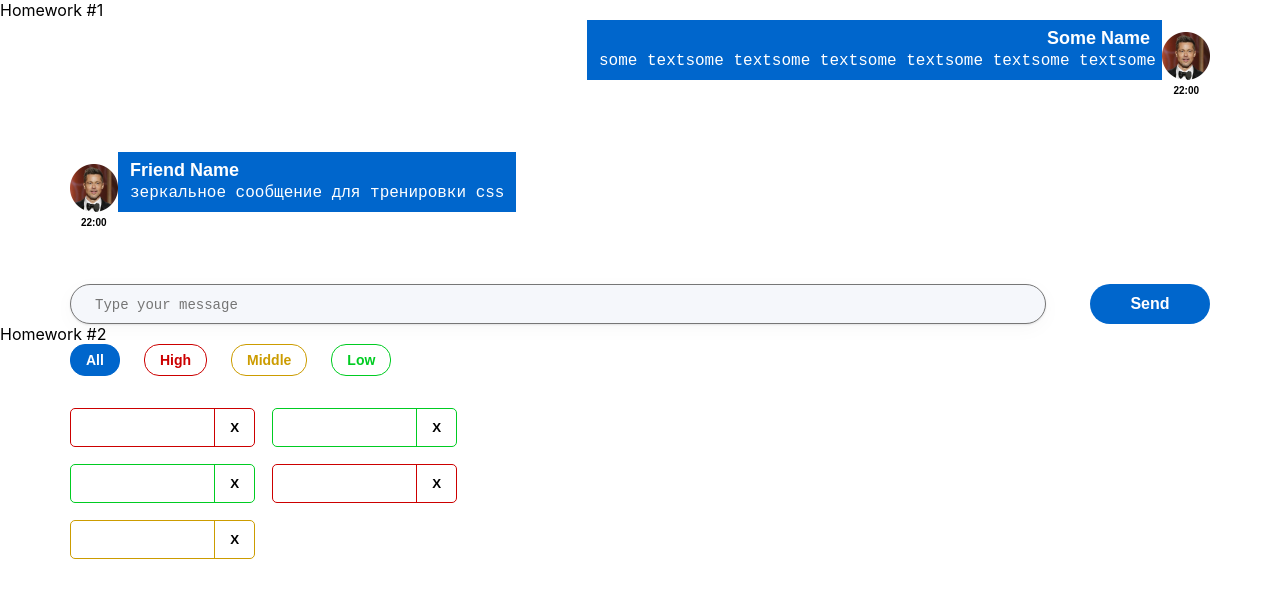
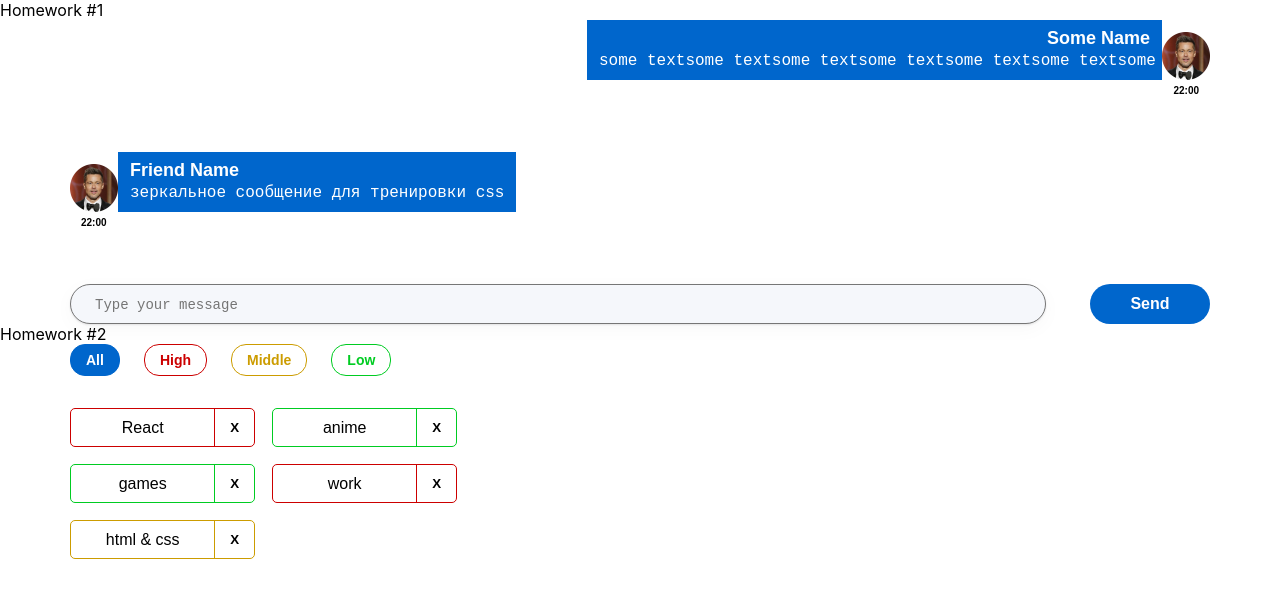
Before and after one commit to FilippSM/homework-front-sprint-two, a React (Create React App) app: page / in a window 1280 px wide. Shown: the top 598 px of the page. Built offline with nearby package versions, Linux system fonts and the light colour scheme.

Commit message:
(sprint 2 week 2) full points completed

```diff
--- a/src/s2-homeworks/hw02/affairs/Affairs.tsx
+++ b/src/s2-homeworks/hw02/affairs/Affairs.tsx
@@ -4,24 +4,24 @@ import {AffairType, FilterType} from '../HW2'
 import s from './Affairs.module.css'
 
 type AffairsPropsType = {
-    data: any // need to fix any
-    setFilter: any
-    deleteAffairCallback: any
+    data: AffairType[] // need to fix any
+    setFilter: React.Dispatch<React.SetStateAction<FilterType>>
+    deleteAffairCallback: (_id: number) => void
     filter: FilterType
 }
 
 function Affairs(props: AffairsPropsType) {
     const setAll = () => {
-        // need to fix
+        props.setFilter('all');
     }
     const setHigh = () => {
-        // need to fix
+        props.setFilter('high');
     }
     const setMiddle = () => {
-        // need to fix
+        props.setFilter('middle');
     }
     const setLow = () => {
-        // need to fix
+        props.setFilter('low');
     }
 
     const cnAll = s.button + ' ' + s.all + (props.filter === 'all' ? ' ' + s.active : '')
--- a/src/s2-homeworks/hw02/affairs/affair/Affair.tsx
+++ b/src/s2-homeworks/hw02/affairs/affair/Affair.tsx
@@ -6,12 +6,12 @@ import s2 from '../Affairs.module.css'
 type AffairPropsType = {
     // key не нужно типизировать
     affair: AffairType
-    deleteAffairCallback: any // need to fix any
+    deleteAffairCallback: (_id: number) => void // need to fix any
 }
 
 function Affair(props: AffairPropsType) {
     const deleteCallback = () => {
-        // need to fix
+        props.deleteAffairCallback(props.affair._id)
     }
 
     const nameClass = s.name + ' ' + s2[props.affair.priority]
@@ -25,7 +25,7 @@ function Affair(props: AffairPropsType) {
         >
             <div id={'hw2-name-' + props.affair._id} className={nameClass}>
                 {/*создаёт студент*/}
-
+                {props.affair.name}
                 {/**/}
             </div>
             <div id={'hw2-priority-' + props.affair._id} hidden>
@@ -35,7 +35,7 @@ function Affair(props: AffairPropsType) {
             <button
                 id={'hw2-button-delete-' + props.affair._id}
                 className={buttonClass}
-                // need to fix
+                onClick={deleteCallback}
 
             >
                 {/*текст кнопки могут изменить студенты*/}
```
